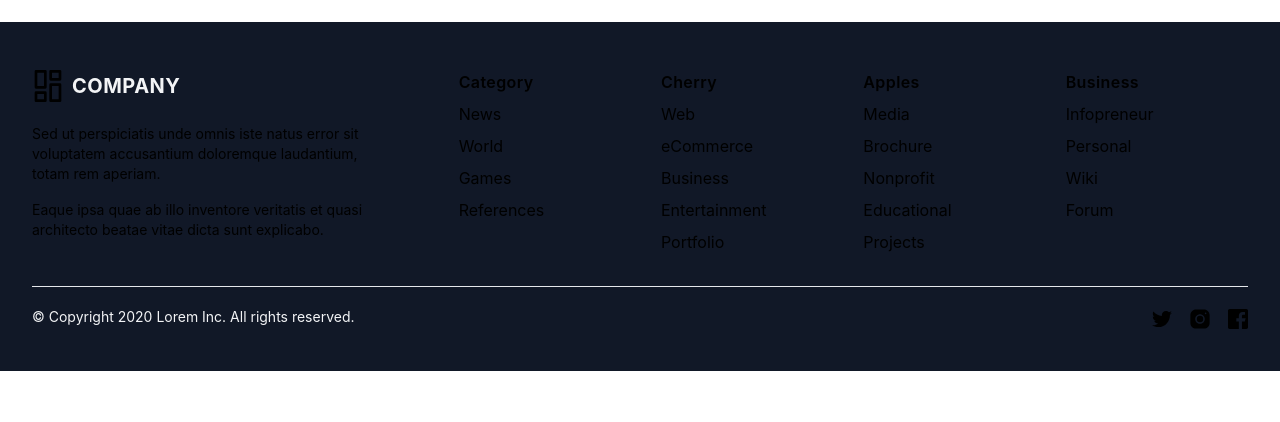
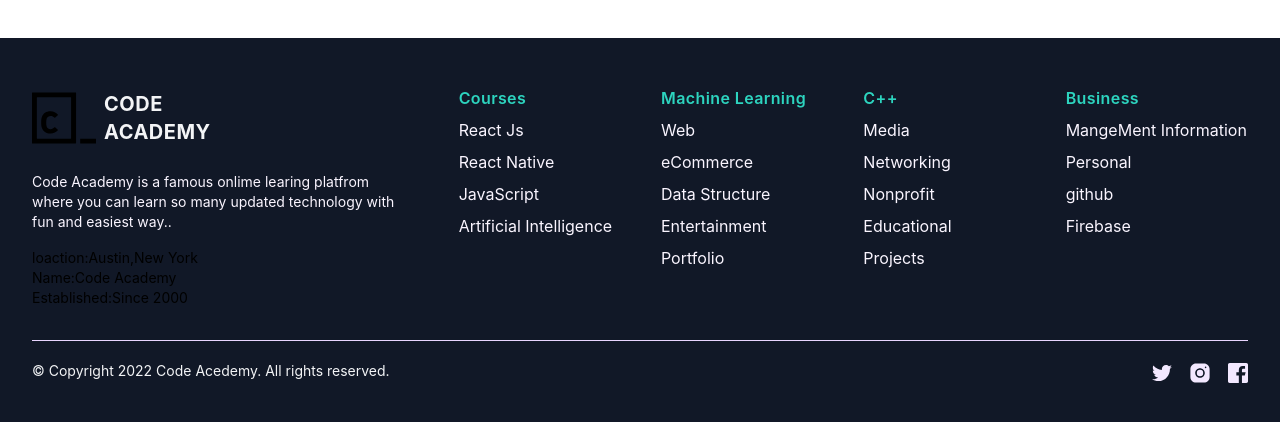
Before and after one commit to ASHRAFULEJAB/Code-Academy-ELearning-Platform-, a React (Create React App) app: page / in a window 1280 px wide. Shown: the part 934-1356 px from the top of the page. Before the commit the page ends 1305 px from the top, so only its background shows below. Built offline with nearby package versions, Linux system fonts and the light colour scheme; no server answers.

Commit message:
header footer updated

```diff
--- a/src/Routes/Route.js
+++ b/src/Routes/Route.js
@@ -1,4 +1,5 @@
 import { createBrowserRouter } from 'react-router-dom'
+import ErrorPage from '../ErrorPage/ErrorPage'
 import Main from '../layouts/Main'
 import About from '../pages/About/About'
 import AllCourses from '../pages/AllCourses/AllCourses'
@@ -15,6 +16,7 @@ import PrivateRoutes from './PrivateRoutes'
 export const router = createBrowserRouter([
   {
     path: '/',
+    errorElement:<ErrorPage></ErrorPage>,
     element: <Main></Main>,
     children: [
       {
--- a/src/pages/Footer/Footer.js
+++ b/src/pages/Footer/Footer.js
@@ -1,10 +1,11 @@
 import React from 'react'
+import { Link } from 'react-router-dom'
 
 const Footer = () => {
   return (
     <div className='relative mt-16 bg-gray-900'>
       <svg
-        className='absolute top-0 w-full h-6 -mt-5 sm:-mt-10 sm:h-16 text-deep-purple-accent-400'
+        className='absolute top-0 w-full h-6 -mt-5 sm:-mt-10 sm:h-16 text-purple-400'
         preserveAspectRatio='none'
         viewBox='0 0 1440 54'
       >
@@ -13,247 +14,236 @@ const Footer = () => {
       <div className='px-4 pt-12 mx-auto sm:max-w-xl md:max-w-full lg:max-w-screen-xl md:px-24 lg:px-8'>
         <div className='grid gap-16 row-gap-10 mb-8 lg:grid-cols-6'>
           <div className='md:max-w-md lg:col-span-2'>
-            <a
-              href='/'
+            <Link
+              to='/'
               aria-label='Go home'
-              title='Company'
+              title='Code academy'
               className='inline-flex items-center'
             >
-              <svg
-                className='w-8 text-teal-accent-400'
-                viewBox='0 0 24 24'
-                strokeLinejoin='round'
-                strokeWidth='2'
-                strokeLinecap='round'
-                strokeMiterlimit='10'
-                stroke='currentColor'
-                fill='none'
-              >
-                <rect x='3' y='1' width='7' height='12' />
-                <rect x='3' y='17' width='7' height='6' />
-                <rect x='14' y='1' width='7' height='6' />
-                <rect x='14' y='11' width='7' height='12' />
+              <svg role="img" viewBox="0 0 24 24" xmlns="http://www.w3.org/2000/svg"><title>Codecademy</title><path d="M23.827 19.729h-5.595c-.094 0-.17.058-.17.172v1.515c0 .094.058.17.172.17h5.594c.096 0 .172-.044.172-.164v-1.515c0-.105-.057-.166-.173-.166v-.014zM16.463 2.463c.016.034.03.067.047.12v18.79c0 .06-.02.096-.037.114a.168.168 0 01-.135.06H.153c-.038 0-.075 0-.097-.02A.181.181 0 010 21.393V2.564c0-.076.04-.134.096-.15h16.242c.04 0 .096.017.115.034v.016zM1.818 19.573c0 .072.038.135.096.152h12.643c.058-.019.096-.076.096-.154V4.402c0-.073-.039-.134-.098-.15H1.915c-.056.02-.096.073-.096.15l-.003 15.17zm5.174-8.375c.65 0 1.014.177 1.396.62.058.074.153.093.23.034l1.034-.92c.075-.044.058-.164.02-.224-.635-.764-1.554-1.244-2.74-1.244-1.59 0-2.79.795-3.255 2.206-.165.495-.24 1.126-.24 1.98 0 .854.075 1.483.255 1.98.465 1.425 1.665 2.204 3.255 2.204 1.2 0 2.115-.48 2.745-1.216.045-.074.06-.165-.015-.226l-1.037-.915c-.073-.047-.163-.047-.224.027-.39.45-.795.69-1.454.69-.706 0-1.245-.345-1.47-1.035-.136-.39-.166-.87-.166-1.483 0-.615.045-1.068.18-1.47.24-.66.766-1.008 1.486-1.008z"/>
               </svg>
               <span className='ml-2 text-xl font-bold tracking-wide text-gray-100 uppercase'>
-                Company
+                Code Academy
               </span>
-            </a>
+            </Link>
             <div className='mt-4 lg:max-w-sm'>
-              <p className='text-sm text-deep-purple-50'>
-                Sed ut perspiciatis unde omnis iste natus error sit voluptatem
-                accusantium doloremque laudantium, totam rem aperiam.
+              <p className='text-sm text-purple-50'>
+              Code Academy is a famous onlime learing platfrom where you can learn so many updated technology with fun and easiest way..
               </p>
               <p className='mt-4 text-sm text-deep-purple-50'>
-                Eaque ipsa quae ab illo inventore veritatis et quasi architecto
-                beatae vitae dicta sunt explicabo.
+              loaction:Austin,New York
+              <br />
+              Name:Code Academy
+              <br />
+              Established:Since 2000
               </p>
             </div>
           </div>
           <div className='grid grid-cols-2 gap-5 row-gap-8 lg:col-span-4 md:grid-cols-4'>
             <div>
-              <p className='font-semibold tracking-wide text-teal-accent-400'>
-                Category
+              <p className='font-semibold tracking-wide text-teal-400'>
+                Courses
               </p>
               <ul className='mt-2 space-y-2'>
                 <li>
-                  <a
-                    href='/'
-                    className='transition-colors duration-300 text-deep-purple-50 hover:text-teal-accent-400'
+                  <Link
+                    to='/'
+                    className='transition-colors duration-300 text-purple-50 hover:text-teal-400'
                   >
-                    News
-                  </a>
+                    React Js
+                  </Link>
                 </li>
                 <li>
-                  <a
-                    href='/'
-                    className='transition-colors duration-300 text-deep-purple-50 hover:text-teal-accent-400'
+                  <Link
+                    to='/'
+                    className='transition-colors duration-300 text-purple-50 hover:text-teal-400'
                   >
-                    World
-                  </a>
+                    React Native
+                  </Link>
                 </li>
                 <li>
-                  <a
-                    href='/'
-                    className='transition-colors duration-300 text-deep-purple-50 hover:text-teal-accent-400'
+                  <Link
+                    to='/'
+                    className='transition-colors duration-300 text-purple-50 hover:text-teal-400'
                   >
-                    Games
-                  </a>
+                    JavaScript
+                  </Link>
                 </li>
                 <li>
-                  <a
-                    href='/'
-                    className='transition-colors duration-300 text-deep-purple-50 hover:text-teal-accent-400'
+                  <Link
+                    to='/'
+                    className='transition-colors duration-300 text-purple-50 hover:text-teal-400'
                   >
-                    References
-                  </a>
+                    Artificial Intelligence
+                  </Link>
                 </li>
               </ul>
             </div>
             <div>
-              <p className='font-semibold tracking-wide text-teal-accent-400'>
-                Cherry
+              <p className='font-semibold tracking-wide text-teal-400'>
+                Machine Learning
               </p>
               <ul className='mt-2 space-y-2'>
                 <li>
-                  <a
-                    href='/'
-                    className='transition-colors duration-300 text-deep-purple-50 hover:text-teal-accent-400'
+                  <Link
+                    to='/'
+                    className='transition-colors duration-300 text-purple-50 hover:text-teal-400'
                   >
                     Web
-                  </a>
+                  </Link>
                 </li>
                 <li>
-                  <a
-                    href='/'
-                    className='transition-colors duration-300 text-deep-purple-50 hover:text-teal-accent-400'
+                  <Link
+                    to='/'
+                    className='transition-colors duration-300 text-purple-50 hover:text-teal-400'
                   >
                     eCommerce
-                  </a>
+                  </Link>
                 </li>
                 <li>
-                  <a
-                    href='/'
-                    className='transition-colors duration-300 text-deep-purple-50 hover:text-teal-accent-400'
+                  <Link
+                    to='/'
+                    className='transition-colors duration-300 text-purple-50 hover:text-teal-400'
                   >
-                    Business
-                  </a>
+                    Data Structure
+                  </Link>
                 </li>
                 <li>
-                  <a
-                    href='/'
-                    className='transition-colors duration-300 text-deep-purple-50 hover:text-teal-accent-400'
+                  <Link
+                    to='/'
+                    className='transition-colors duration-300 text-purple-50 hover:text-teal-400'
                   >
                     Entertainment
-                  </a>
+                  </Link>
                 </li>
                 <li>
-                  <a
-                    href='/'
-                    className='transition-colors duration-300 text-deep-purple-50 hover:text-teal-accent-400'
+                  <Link
+                    to='/'
+                    className='transition-colors duration-300 text-purple-50 hover:text-teal-400'
                   >
                     Portfolio
-                  </a>
+                  </Link>
                 </li>
               </ul>
             </div>
             <div>
-              <p className='font-semibold tracking-wide text-teal-accent-400'>
-                Apples
+              <p className='font-semibold tracking-wide text-teal-400'>
+                C++
               </p>
               <ul className='mt-2 space-y-2'>
                 <li>
-                  <a
-                    href='/'
-                    className='transition-colors duration-300 text-deep-purple-50 hover:text-teal-accent-400'
+                  <Link
+                    to='/'
+                    className='transition-colors duration-300 text-purple-50 hover:text-teal-400'
                   >
                     Media
-                  </a>
+                  </Link>
                 </li>
                 <li>
-                  <a
-                    href='/'
-                    className='transition-colors duration-300 text-deep-purple-50 hover:text-teal-accent-400'
+                  <Link
+                    to='/'
+                    className='transition-colors duration-300 text-purple-50 hover:text-teal-400'
                   >
-                    Brochure
-                  </a>
+                   Networking
+                  </Link>
                 </li>
                 <li>
-                  <a
-                    href='/'
-                    className='transition-colors duration-300 text-deep-purple-50 hover:text-teal-accent-400'
+                  <Link
+                    to='/'
+                    className='transition-colors duration-300 text-purple-50 hover:text-teal-400'
                   >
                     Nonprofit
-                  </a>
+                  </Link>
                 </li>
                 <li>
-                  <a
-                    href='/'
-                    className='transition-colors duration-300 text-deep-purple-50 hover:text-teal-accent-400'
+                  <Link
+                    to='/'
+                    className='transition-colors duration-300 text-purple-50 hover:text-teal-400'
                   >
                     Educational
-                  </a>
+                  </Link>
                 </li>
                 <li>
-                  <a
-                    href='/'
-                    className='transition-colors duration-300 text-deep-purple-50 hover:text-teal-accent-400'
+                  <Link
+                    to='/'
+                    className='transition-colors duration-300 text-purple-50 hover:text-teal-400'
                   >
                     Projects
-                  </a>
+                  </Link>
                 </li>
               </ul>
             </div>
             <div>
-              <p className='font-semibold tracking-wide text-teal-accent-400'>
+              <p className='font-semibold tracking-wide text-teal-400'>
                 Business
               </p>
               <ul className='mt-2 space-y-2'>
                 <li>
-                  <a
-                    href='/'
-                    className='transition-colors duration-300 text-deep-purple-50 hover:text-teal-accent-400'
+                  <Link
+                    to='/'
+                    className='transition-colors duration-300 text-purple-50 hover:text-teal-400'
                   >
-                    Infopreneur
-                  </a>
+                    MangeMent Information
+                  </Link>
                 </li>
                 <li>
-                  <a
-                    href='/'
-                    className='transition-colors duration-300 text-deep-purple-50 hover:text-teal-accent-400'
+                  <Link
+                    to='/'
+                    className='transition-colors duration-300 text-purple-50 hover:text-teal-400'
                   >
                     Personal
-                  </a>
+                  </Link>
                 </li>
                 <li>
-                  <a
-                    href='/'
-                    className='transition-colors duration-300 text-deep-purple-50 hover:text-teal-accent-400'
+                  <Link
+                    to='/'
+                    className='transition-colors duration-300 text-purple-50 hover:text-teal-400'
                   >
-                    Wiki
-                  </a>
+                    github
+                  </Link>
                 </li>
                 <li>
-                  <a
-                    href='/'
-                    className='transition-colors duration-300 text-deep-purple-50 hover:text-teal-accent-400'
+                  <Link
+                    to='/'
+                    className='transition-colors duration-300 text-purple-50 hover:text-teal-400'
                   >
-                    Forum
-                  </a>
+                    Firebase
+                  </Link>
                 </li>
               </ul>
             </div>
           </div>
         </div>
-        <div className='flex flex-col justify-between pt-5 pb-10 border-t border-deep-purple-accent-200 sm:flex-row'>
+        <div className='flex flex-col justify-between pt-5 pb-10 border-t border-purple-200 sm:flex-row'>
           <p className='text-sm text-gray-100'>
-            © Copyright 2020 Lorem Inc. All rights reserved.
+            © Copyright 2022 Code Acedemy. All rights reserved.
           </p>
           <div className='flex items-center mt-4 space-x-4 sm:mt-0'>
-            <a
-              href='/'
-              className='transition-colors duration-300 text-deep-purple-100 hover:text-teal-accent-400'
+            <Link
+              to='/'
+              className='transition-colors duration-300 text-purple-100 hover:text-teal-400'
             >
               <svg viewBox='0 0 24 24' fill='currentColor' className='h-5'>
                 <path d='M24,4.6c-0.9,0.4-1.8,0.7-2.8,0.8c1-0.6,1.8-1.6,2.2-2.7c-1,0.6-2,1-3.1,1.2c-0.9-1-2.2-1.6-3.6-1.6 c-2.7,0-4.9,2.2-4.9,4.9c0,0.4,0,0.8,0.1,1.1C7.7,8.1,4.1,6.1,1.7,3.1C1.2,3.9,1,4.7,1,5.6c0,1.7,0.9,3.2,2.2,4.1 C2.4,9.7,1.6,9.5,1,9.1c0,0,0,0,0,0.1c0,2.4,1.7,4.4,3.9,4.8c-0.4,0.1-0.8,0.2-1.3,0.2c-0.3,0-0.6,0-0.9-0.1c0.6,2,2.4,3.4,4.6,3.4 c-1.7,1.3-3.8,2.1-6.1,2.1c-0.4,0-0.8,0-1.2-0.1c2.2,1.4,4.8,2.2,7.5,2.2c9.1,0,14-7.5,14-14c0-0.2,0-0.4,0-0.6 C22.5,6.4,23.3,5.5,24,4.6z' />
               </svg>
-            </a>
-            <a
-              href='/'
-              className='transition-colors duration-300 text-deep-purple-100 hover:text-teal-accent-400'
+            </Link>
+            <Link
+              to='/'
+              className='transition-colors duration-300 text-purple-100 hover:text-teal-400'
             >
               <svg viewBox='0 0 30 30' fill='currentColor' className='h-6'>
                 <circle cx='15' cy='15' r='4' />
                 <path d='M19.999,3h-10C6.14,3,3,6.141,3,10.001v10C3,23.86,6.141,27,10.001,27h10C23.86,27,27,23.859,27,19.999v-10   C27,6.14,23.859,3,19.999,3z M15,21c-3.309,0-6-2.691-6-6s2.691-6,6-6s6,2.691,6,6S18.309,21,15,21z M22,9c-0.552,0-1-0.448-1-1   c0-0.552,0.448-1,1-1s1,0.448,1,1C23,8.552,22.552,9,22,9z' />
               </svg>
-            </a>
-            <a
-              href='/'
-              className='transition-colors duration-300 text-deep-purple-100 hover:text-teal-accent-400'
+            </Link>
+            <Link
+              to='/'
+              className='transition-colors duration-300 text-purple-100 hover:text-teal-400'
             >
               <svg viewBox='0 0 24 24' fill='currentColor' className='h-5'>
                 <path d='M22,0H2C0.895,0,0,0.895,0,2v20c0,1.105,0.895,2,2,2h11v-9h-3v-4h3V8.413c0-3.1,1.893-4.788,4.659-4.788 c1.325,0,2.463,0.099,2.795,0.143v3.24l-1.918,0.001c-1.504,0-1.795,0.715-1.795,1.763V11h4.44l-1,4h-3.44v9H22c1.105,0,2-0.895,2-2 V2C24,0.895,23.105,0,22,0z' />
               </svg>
-            </a>
+            </Link>
           </div>
         </div>
       </div>
```
Also changed, not shown: src/ErrorPage/ErrorPage.js (added, +34 -0 lines), src/pages/Header/Header.js (+2 -14 lines), src/pages/Home/Home.js (+4 -6 lines).
